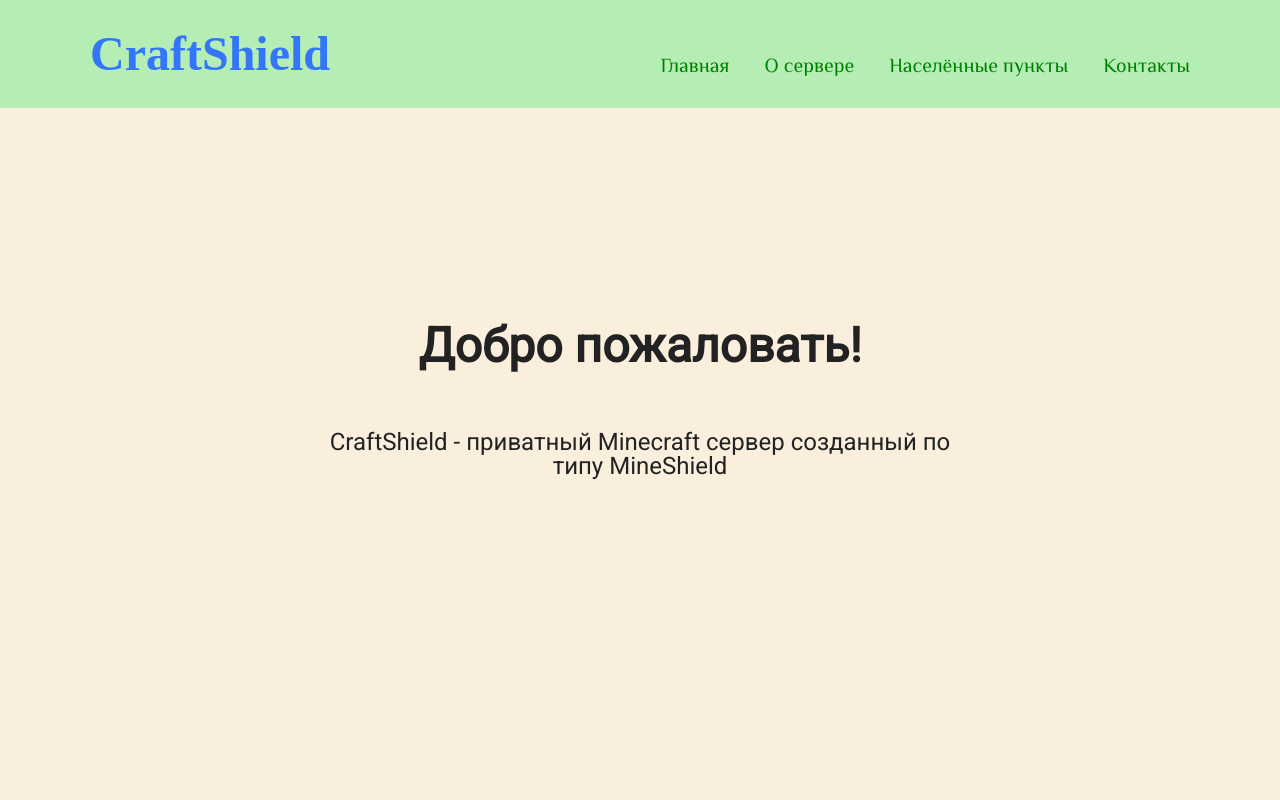
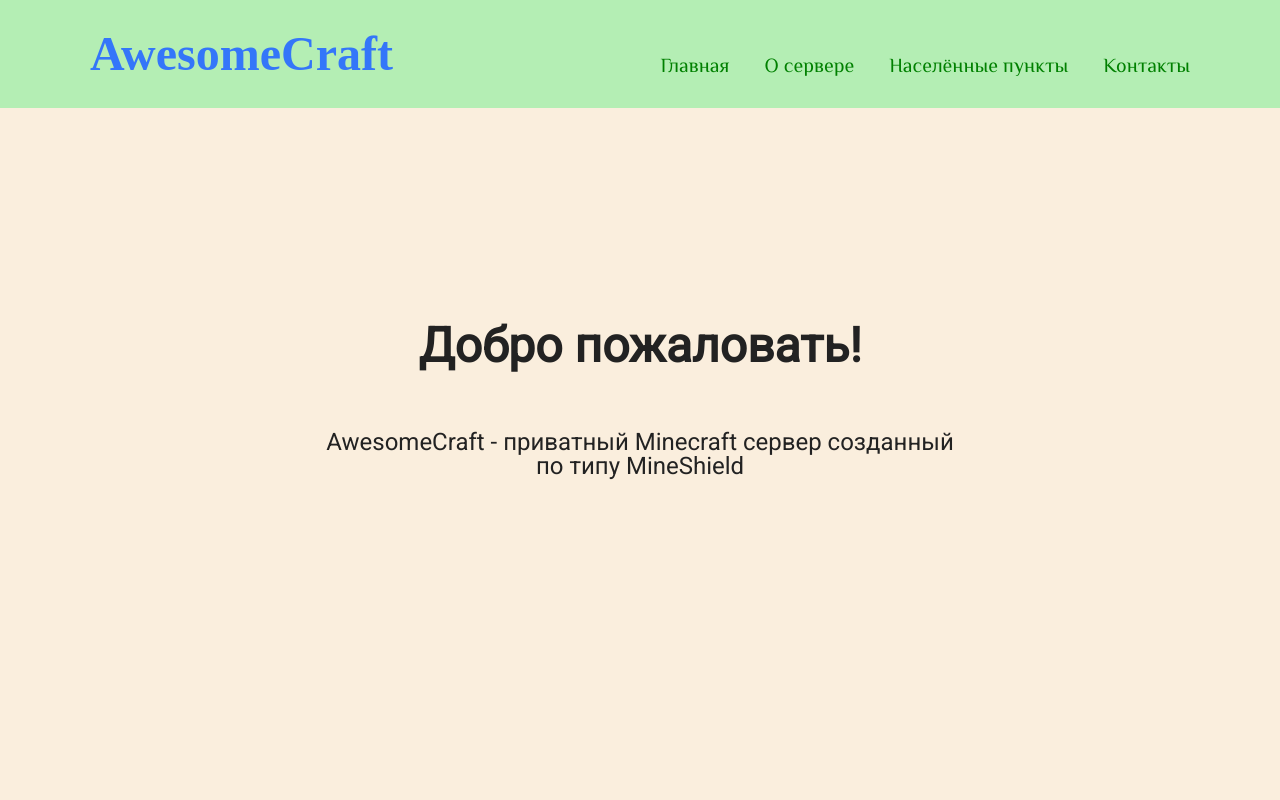
Before and after one commit to askiphy/mrp-website, a plain HTML site: page index.html in a window 1280 px wide. Shown: the top 800 px of the page. Drawn offline with Linux system fonts and the light colour scheme; a web font is replaced by a local one.

Commit message:
New site

```diff
--- a/index.html
+++ b/index.html
@@ -3,7 +3,7 @@
 <head>
 	<meta charset="UTF-8">
 	<meta name="viewport" content="width=device-width, initial-scale=1.0">
-	<title>CraftShield - 1 сезон</title>
+	<title>AwesomeCraft - 1 сезон</title>
 	<link href="https://fonts.googleapis.com/css2?family=Reggae+One&display=swap" rel="stylesheet">
 	<link href="https://fonts.googleapis.com/css2?family=Philosopher&display=swap" rel="stylesheet">
 	<link href="https://fonts.googleapis.com/css2?family=Roboto&display=swap" rel="stylesheet">
@@ -15,7 +15,7 @@
 		<div class="wrapper">
 			<div class="header_wrapper">
 				<div class="header_logo">
-					CraftShield
+					AwesomeCraft
 				</div>
 				<div class="header_menu">
 					<a href="#intro" class="menu_item">Главная</a>
@@ -32,7 +32,7 @@
 			<div class="wrapper">
 				<div class="intro_wrapper">
 					<h1>Добро пожаловать!</h1>
-					<p>CraftShield - приватный Minecraft сервер созданный по типу MineShield</p>
+					<p>AwesomeCraft - приватный Minecraft сервер созданный по типу MineShield</p>
 				</div>
 			</div>
 		</section>
@@ -56,7 +56,7 @@
 					<p>Город - трубуется 8-14 жителей, мэрия обязательна, склад и 5 личных/квартирных домов</p>
 					<p>Не соблюдение этих правил карается штрафом!</p>
 					<p>Если населённый пункт будет не зарегистрирован штраф 2 стака алмазов!</p>
-					<p>Регистрация населённых пунктов проходит в личных сообщениях владельцу сервера (Bananus#1946) или с помощью тикетов в канале #помощь</p>
+					<p>Регистрация населённых пунктов проходит в личных сообщениях владельцу сервера (★askiphy★#1946) или с помощью тикетов в канале #помощь</p>
 					<p>Список всех населённых пунктов есть в отдельном канале в Discord!</p>
 				</div>
 			</div>
@@ -66,7 +66,7 @@
 			<div class="wrapper">
 				<div class="call_wrapper">
 					<h1>Наши контакты</h1>
-					<p>Discord - https://discord.gg/bcBjRfrgcc</p>
+					<p>Discord - https://discord.gg/8xStM4Nsff</p>
 				</div>
 			</div>
 		</section>
@@ -76,7 +76,7 @@
 		<div class="wrapper">
 			<div class="footer_wrapper">
 				<div class="left_footer">
-					<h3 class="footer_title">CraftShield</h3>
+					<h3 class="footer_title">AwesomeCraft</h3>
 					<p class="footer_text">&copy; 2022. Все права защищены.</p>
 				</div>
 			</div>
```
